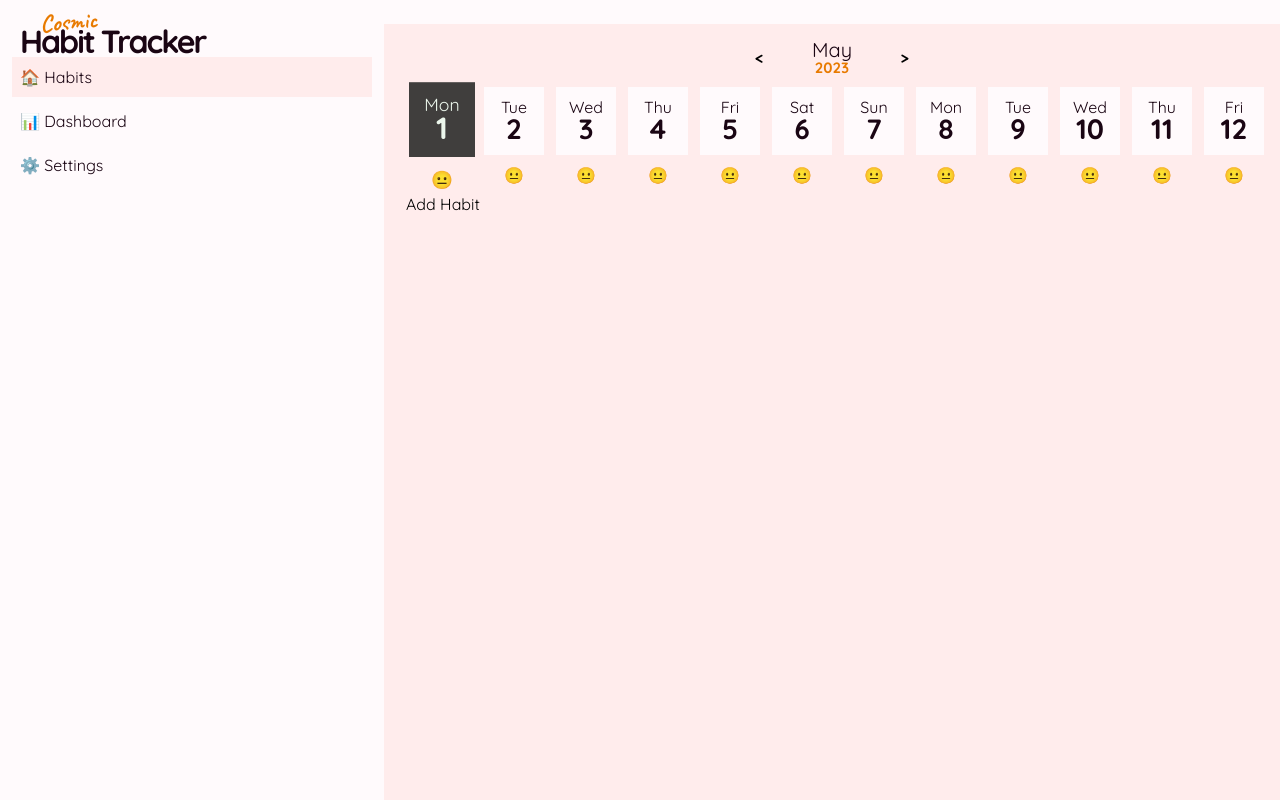
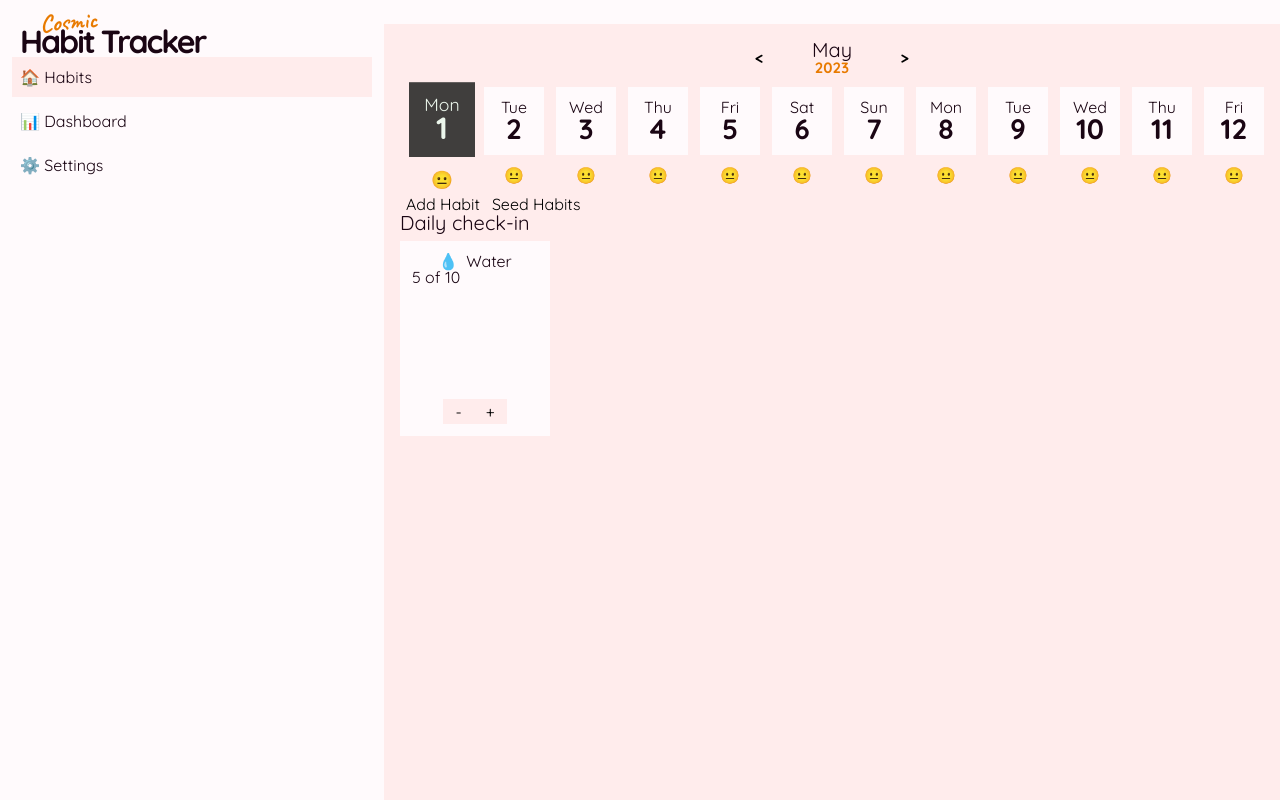
Before and after one commit to jermbo/CosmicHabitTracker, a Vue app in the folder habit-vue/: page /habits in a window 1280 px wide. Built offline with nearby package versions, Linux system fonts and the light colour scheme.

Commit message:
Starting daily check in screen

```diff
--- /dev/null
+++ b/habit-vue/src/components/DailyCheckin.vue
@@ -0,0 +1,105 @@
+<template>
+	<section class="daily-checkin-wrapper">
+		<p class="section-title">Daily check-in</p>
+		<div class="habits" style="--habits: 10">
+			<article class="habit">
+				<header class="habit-header">
+					<i class="habit-icon">💧</i>
+					<p>Water</p>
+				</header>
+				<div class="habit-data">
+					<p>5 of 10</p>
+				</div>
+				<footer class="habit-actions">
+					<button class="sub">-</button>
+					<button class="add">+</button>
+				</footer>
+			</article>
+		</div>
+	</section>
+</template>
+
+<script setup lang="ts">
+console.log('hello');
+</script>
+
+<style scoped>
+.daily-checkin-wrapper {
+	display: flex;
+	flex-direction: column;
+	gap: var(--space-sm);
+}
+
+.habits {
+	display: grid;
+	grid-template-columns: repeat(var(--habits, 5), 150px);
+	gap: var(--space-sm);
+	width: 100%;
+	overflow-y: auto;
+}
+
+.habit {
+	border-radius: var(--round-md);
+	background: var(--bkg);
+	padding: var(--space-md);
+	display: grid;
+	gap: 0;
+	grid-template-rows: 1fr 130px 25px;
+}
+
+.habit-header {
+	display: flex;
+	justify-content: center;
+	align-items: center;
+	text-wrap: balance;
+	gap: var(--space-sm);
+}
+
+.habit-chart-wrapper {
+	width: 100%;
+}
+
+.circle-chart {
+}
+
+.circle-complete {
+	animation: circle-chart-fill 2s reverse;
+	transform: rotate(-90deg);
+	transform-origin: center;
+}
+
+.chart-number {
+	fill: var(--text);
+	font-size: 8px;
+}
+
+.chart-unit {
+	fill: var(--text);
+	font-size: 4px;
+}
+
+.habit-actions {
+	display: flex;
+	margin-inline: auto;
+}
+
+button {
+	background: var(--bkg-alt);
+	display: inline-block;
+	padding-inline: var(--space-md);
+	transition: var(--transition);
+	outline: 1px solid transparent;
+
+	&:hover {
+		background: var(--bkg);
+		outline-color: var(--customColor);
+	}
+}
+
+.sub {
+	border-radius: var(--round-full) 0 0 var(--round-full);
+}
+.add {
+	border-radius: 0 var(--round-full) var(--round-full) 0;
+}
+</style>
--- a/habit-vue/src/stores/HabitsStore.ts
+++ b/habit-vue/src/stores/HabitsStore.ts
@@ -1,15 +1,35 @@
 import { defineStore } from 'pinia';
 import { useLocalStorage } from '@vueuse/core';
+import { openDB } from 'idb';
 import { HabitData } from '@utils/interfaces';
+import { DATABASE_NAME, DATABASE_VERSION, STORE_NAME } from '@/utils/constants';
 
 export const useHabitsStore = defineStore('habits', () => {
 	const habits = useLocalStorage('habits:data', [] as HabitData[]);
 
 	const randomNumber = () => Math.floor(Math.random() * 10) + 1;
 	function addHabit() {
+		console.log('Adding habit');
+	}
+
+	async function seedIndexedDB() {
+		const db = await openDB(DATABASE_NAME, DATABASE_VERSION, {
+			upgrade(db) {
+				if (!db.objectStoreNames.contains(STORE_NAME)) {
+					const habitsStore = db.createObjectStore(STORE_NAME, {
+						keyPath: 'timestamp'
+					});
+					habitsStore.createIndex('date', 'date');
+				}
+			}
+		});
+
 		const currentDate = new Date();
-		const randomHabit: HabitData = {
-			date: currentDate.toISOString().split('T')[0],
+		const startDate = new Date(currentDate.getTime() - 14 * 24 * 60 * 60 * 1000);
+
+		for (let date = startDate; date <= currentDate; date.setDate(date.getDate() + 1)) {
+			const habit: HabitData = {
+				date: date.toISOString().split('T')[0],
 				mood: randomNumber(),
 				energy: randomNumber(),
 				meditationMinutes: randomNumber(),
@@ -17,10 +37,11 @@ export const useHabitsStore = defineStore('habits', () => {
 				cupsOfCoffee: randomNumber(),
 				weight: 5,
 				gratefulFor: 'Family',
-			timestamp: currentDate.getTime()
+				timestamp: date.getTime()
 			};
-		habits.value.push(randomHabit);
+			await db.add(STORE_NAME, habit);
+		}
 	}
 
-	return { habits, addHabit };
+	return { habits, addHabit, seedIndexedDB };
 });
--- a/habit-vue/src/views/Habits.vue
+++ b/habit-vue/src/views/Habits.vue
@@ -2,20 +2,24 @@
 	<div class="habits-wrapper">
 		<DatePicker />
 		<button @click="addHabit">Add Habit</button>
+		<button @click="seedIndexedDB">Seed Habits</button>
 
 		<template v-if="habits?.length > 0">
 			<div v-for="habit in habits" :key="habit.timestamp">
 				{{ habit.energy }} - {{ habit.timestamp }} - {{ habit.mood }}
 			</div>
 		</template>
+		<DailyCheckin />
 	</div>
 </template>
 
 <script setup lang="ts">
+import { toRefs } from 'vue';
 import DatePicker from '@components/DatePicker/DatePicker.vue';
 import { useHabitsStore } from '@stores/HabitsStore';
+import DailyCheckin from '@/components/DailyCheckin.vue';
 
-const { habits, addHabit } = useHabitsStore();
+const { habits, addHabit, seedIndexedDB } = toRefs(useHabitsStore());
 </script>
 
 <style scoped></style>
```
Lines whose indentation alone changed are shown as unchanged.
